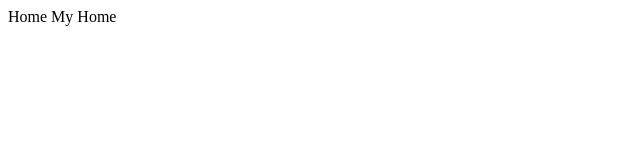
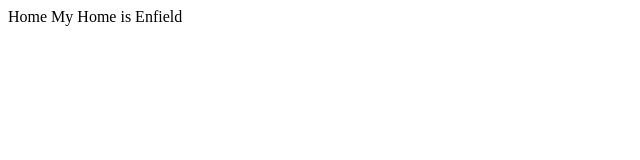
Before and after one commit to kishankotharri/project-training-1, a plain HTML site: page index.html in a window 1280 px wide. Shown: the full height of the page, 0-640 px from the left. Drawn offline with Linux system fonts and the light colour scheme.

Commit message:
update both file

```diff
--- a/index.html
+++ b/index.html
@@ -1,4 +1,4 @@
 <html>
 <head>Home</head>
-<body>My Home</body>
+<body>My Home is Enfield</body>
 </html>
```
Also changed, not shown: about.html (+1 -1 lines).
